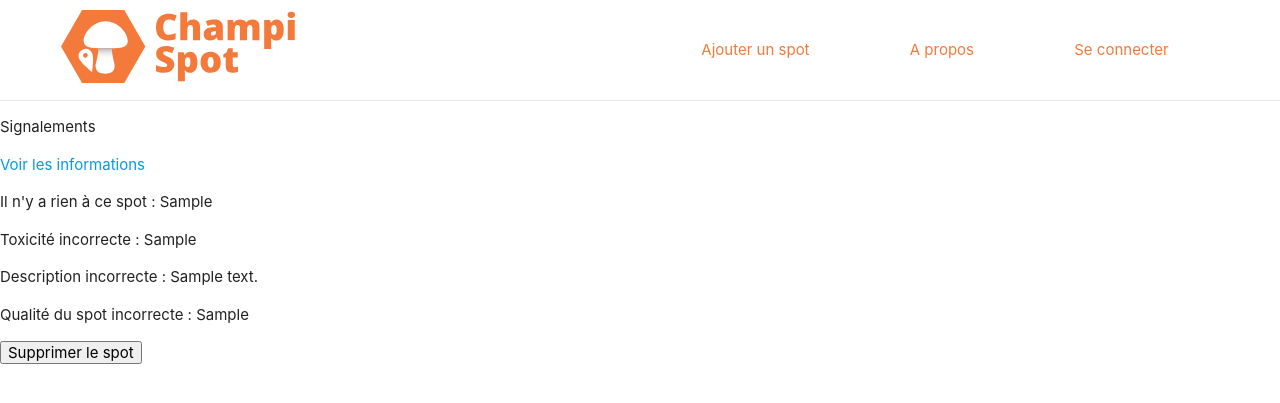
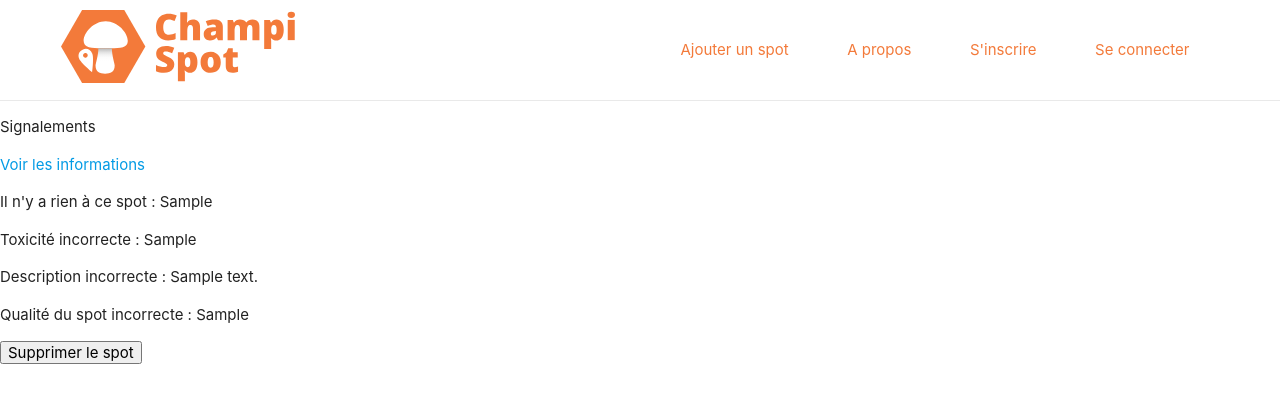
Before and after one commit to r0m21/ChampiSpot, a Symfony app: template templates/admin/admin.html.twig in a window 1280 px wide. Shown: the top 403 px of the page. Run offline with Twig, Linux system fonts and the light colour scheme; the template is opened without the code that fills it: most values are stand-ins (such as "Sample title", 1, 10 or a date in 2020); some libraries are stand-ins or nearby versions.

Commit message:
Ajout de chemin vers l'inscription si on n'est pas log

```diff
--- a/templates/includes/header.html.twig
+++ b/templates/includes/header.html.twig
@@ -18,6 +18,9 @@
             </li>
 
             {% if not app.user %}
+                <li>
+                    <a class="color-1" href="{{ path('security_registration')}}">S'inscrire</a>
+                </li>
                 <li>
                     <a class="color-1" href="{{ path('security_login')}}">Se connecter</a>
                 </li>
@@ -57,6 +60,9 @@
 
             {% if not app.user %}
                 <li>
+                    <a class="color-3 raleway" href="{{ path('security_registration')}}">S'inscrire</a>
+                </li>
+                <li>
                     <a class="color-3 raleway" href="{{ path('security_login')}}">Se connecter</a>
                 </li>
             {% else %}
```
